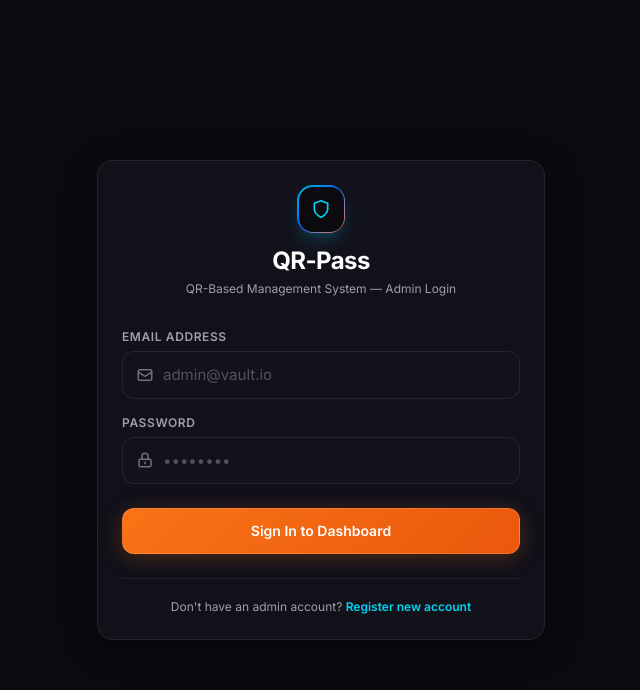
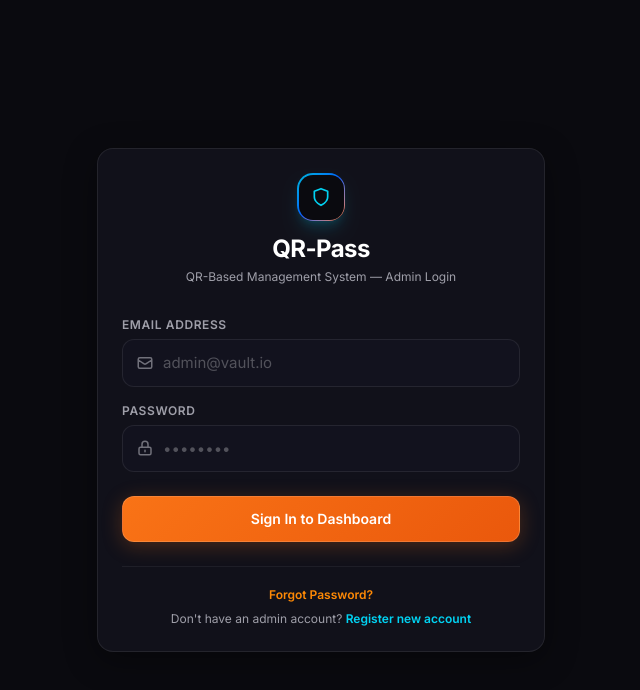
Before and after one commit to srijan123-sys/Qr-Based-Visitor-Management-Sys, a React (Vite) app in the folder client/: page /login in a window 1280 px wide. Shown: the top 690 px of the page, without its empty margins (319-959 px from the left). Built offline with nearby package versions, Linux system fonts and the light colour scheme.

Commit message:
feat: add forget password UI placeholder and fully restrict dashboard view for basic users

```diff
--- a/client/src/components/Dashboard.jsx
+++ b/client/src/components/Dashboard.jsx
@@ -49,8 +49,13 @@ const Dashboard = ({ user }) => {
   }, []);
 
   useEffect(() => {
+    // If user is just a 'user', don't fetch visitors, they don't have access
+    if (user?.role === 'user') {
+      setLoading(false);
+      return;
+    }
     fetchVisitors();
-  }, []);
+  }, [user]);
 
   const fetchVisitors = async () => {
     try {
@@ -185,6 +190,22 @@ const Dashboard = ({ user }) => {
       <div className="flex flex-col items-center justify-center min-h-[60vh] gap-4">
         <div className="w-12 h-12 rounded-full border-2 border-cyan-500/20 border-t-cyan-500 animate-spin"></div>
         <p className="font-mono text-sm text-zinc-400">Loading QR Management System logs...</p>
+      </div>
+    );
+  }
+
+  // ── No Access Screen for basic users ────────────────────────────
+  if (user?.role === 'user') {
+    return (
+      <div className="flex flex-col items-center justify-center min-h-[70vh] text-center space-y-4 animate-fade-in p-4">
+        <div className="w-16 h-16 rounded-2xl bg-white/[0.03] border border-white/[0.06] flex items-center justify-center text-zinc-500 mb-2 shadow-inner">
+          <FiShield className="text-4xl text-cyan-400/50" />
+        </div>
+        <h2 className="text-2xl font-bold text-white tracking-tight">Account Pending Approval</h2>
+        <p className="text-sm text-zinc-400 max-w-sm mx-auto leading-relaxed">
+          Your account was created successfully, but you currently have restricted access.
+          Please wait for the Super Admin to assign you a Receptionist or Admin role.
+        </p>
       </div>
     );
   }
--- a/client/src/components/Login.jsx
+++ b/client/src/components/Login.jsx
@@ -109,11 +109,20 @@ export default function Login({ onLogin }) {
           </button>
         </form>
 
-        <div className="mt-6 pt-5 border-t border-white/[0.06] text-center text-xs text-zinc-400">
-          Don't have an admin account?{' '}
-          <Link to="/signup" className="text-cyan-400 font-semibold hover:underline">
-            Register new account
-          </Link>
+        <div className="mt-6 pt-5 border-t border-white/[0.06] text-center text-xs text-zinc-400 space-y-2">
+          <button
+            type="button"
+            onClick={() => toast('Please contact your Super Admin to reset your password.', { icon: '🔒' })}
+            className="text-orange-400 font-semibold hover:underline block w-full"
+          >
+            Forgot Password?
+          </button>
+          <div>
+            Don't have an admin account?{' '}
+            <Link to="/signup" className="text-cyan-400 font-semibold hover:underline">
+              Register new account
+            </Link>
+          </div>
         </div>
       </div>
     </div>
--- a/client/src/components/Sidebar.jsx
+++ b/client/src/components/Sidebar.jsx
@@ -44,6 +44,7 @@ const Sidebar = ({ user, onLogout }) => {
               </span>
             </div>
 
+            {['admin', 'receptionist'].includes(user?.role) && (
               <NavLink
                 to="/dashboard"
                 className={({ isActive }) => `
@@ -62,6 +63,7 @@ const Sidebar = ({ user, onLogout }) => {
                   <span className="relative inline-flex rounded-full h-2 w-2 bg-cyan-500"></span>
                 </span>
               </NavLink>
+            )}
 
             {user?.role === 'admin' && (
               <NavLink
@@ -166,6 +168,7 @@ const Sidebar = ({ user, onLogout }) => {
 
       {/* ── Mobile Floating Bottom Navigation (visible on mobile only) ── */}
       <nav className="md:hidden fixed bottom-0 left-0 right-0 z-40 bg-[#10101A]/95 backdrop-blur-2xl border-t border-white/[0.1] px-6 py-2 flex items-center justify-around shadow-2xl">
+        {['admin', 'receptionist'].includes(user?.role) && (
           <NavLink
             to="/dashboard"
             className={({ isActive }) => `
@@ -184,6 +187,7 @@ const Sidebar = ({ user, onLogout }) => {
             </div>
             <span>Visitor Log</span>
           </NavLink>
+        )}
 
         {user?.role === 'admin' && (
           <NavLink
```
Lines whose indentation alone changed are shown as unchanged.
